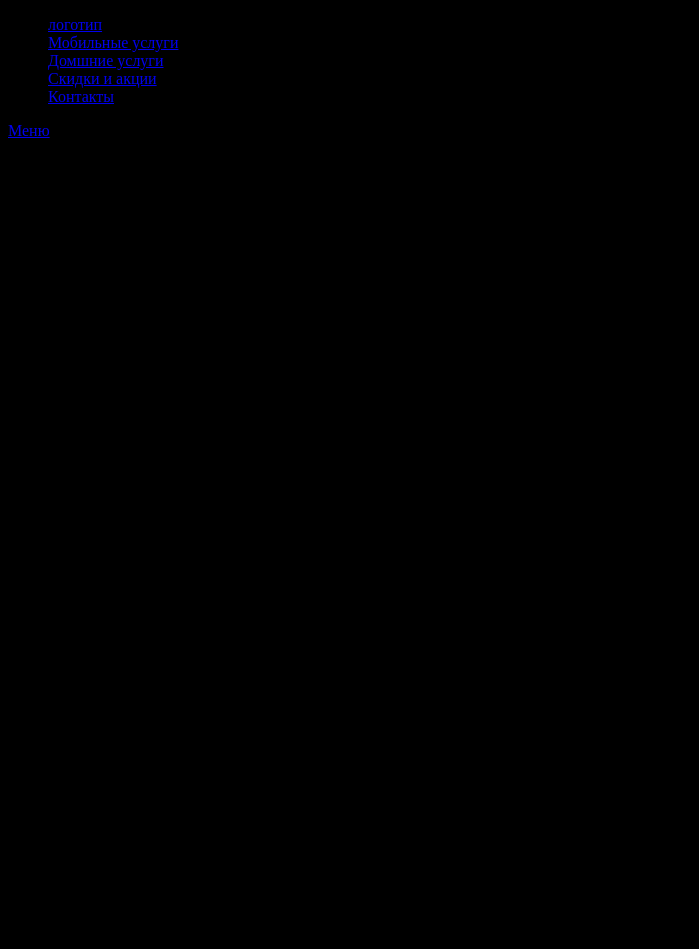
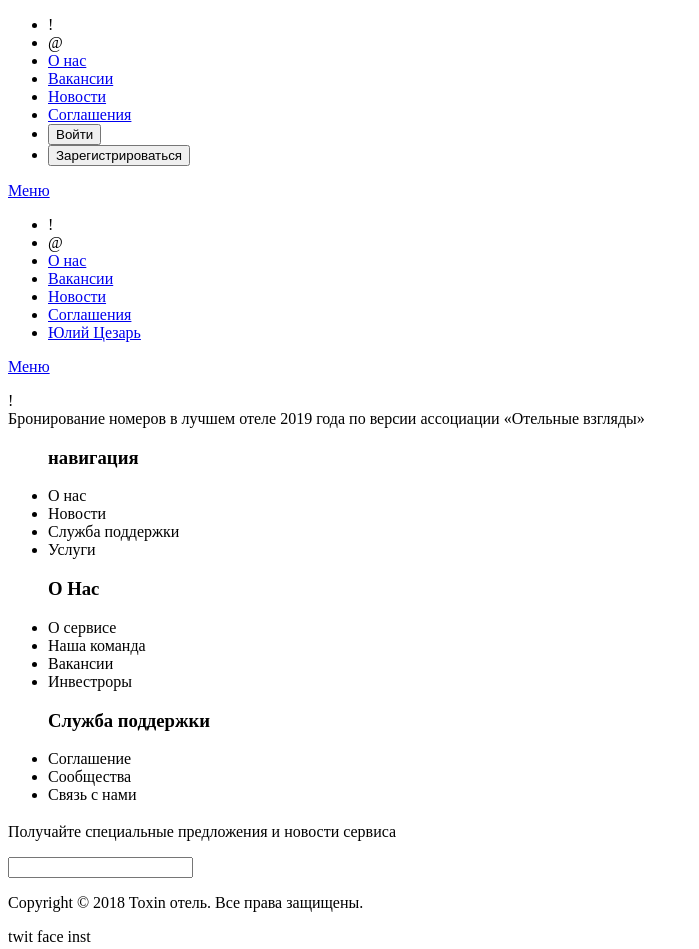
Before and after one commit to AlexaaaAl/The-2nd-task, a plain HTML site: page home.html in a window 1280 px wide. Shown: the whole page, without its empty margins (0-699 px from the left). Before the commit the page ends 800 px from the top, so only its background shows below. Drawn offline with Linux system fonts and the light colour scheme.

Commit message:
Страница headers & footer
разметка без css

```diff
--- a/home.html
+++ b/home.html
@@ -2,26 +2,79 @@
 <html lang="en">
   <head>
     <meta charset="utf-8">
-    <title>Mogo</title>
+    <title>Headers</title>
     <link rel="stylesheet" href="style.css">
     <link rel="stylesheet" href="">
   </head>
   <body>
   	<header>
-  		<nav class="clearfix">
-				<ul class="clearfix">
-					<li><a href="#">логотип</a></li>
-					<li><a href="#">Мобильные услуги</a></li>
-					<li><a href="#">Домшние услуги</a></li>
-					<li><a href="#">Скидки и акции</a></li>
-					<li><a href="#">Контакты</a></li>
+  		<nav class="headers">
+				<ul class="headers-ul">
+          <li class ="logo"> !</li>
+          <li class ="logo head"> @</li>
+					<li class="nav-header"><a href="#">О нас</a></li>
+					<li class="nav-header"><a href="#">Вакансии</a></li>
+					<li class="nav-header"><a href="#">Новости</a></li>
+					<li class="nav-header"><a href="#">Соглашения</a></li>
+					<li class="nav-header"><button class="button-login">Войти</button></li>
+          <li class="nav-header"><button class="button-login">Зарегистрироваться</button></li>
 				</ul>
-			<a href="#" id="pull">Меню</a>
-		</nav>
+			 <a href="#" id="pull">Меню</a>
+		  </nav>
+      <div>
+      <nav class="headers">
+        <ul class="headers-ul">
+          <li class ="logo"> !</li>
+          <li class ="logo head"> @</li>
+          <li class="nav-header"><a href="#" >О нас</a></li>
+          <li class="nav-header"><a href="#">Вакансии</a></li>
+          <li class="nav-header"><a href="#">Новости</a></li>
+          <li class="nav-header"><a href="#">Соглашения</a></li>
+          <li class="nav-header"><a href="#">Юлий Цезарь</a></li>
+        </ul>
+       <a href="#" id="pull">Меню</a>
+      </nav>
+    </div>
   	</header>
     <main>
     </main>
     <footer>
+      <div class="grid-container">
+        <p><a class ="logo">!</a> <br>Бронирование номеров в лучшем отеле 2019 года по версии ассоциации «Отельные взгляды» </p>
+        <p>
+          <ul><h3 class="upper">навигация</h3>
+            <li>О нас</li>
+            <li>Новости</li>
+            <li>Служба поддержки</li>
+            <li>Услуги</li>
+          </ul>
+        </p>
+        <p> <ul><h3 class="upper">О Нас</h3>
+            <li>О сервисе</li>
+            <li>Наша команда</li>
+            <li>Вакансии</li>
+            <li>Инвестроры</li>
+          </ul>
+        </p>
+        <p> <ul><h3 class="upper">Служба поддержки</h3>
+            <li>Соглашение</li>
+            <li>Сообщества</li>
+            <li>Cвязь с нами</li>
+          </ul>
+        </p>
+        <p><h3 class="upper"></h3>
+          <p class="text"> Получайте специальные предложения и новости сервиса</p>
+          <input>
+        </p>
+        <div class="footer-copyright">
+          <p>Copyright &copy; 2018 Toxin отель. Все права защищены.</p>
+          <a class="chat">twit</a>
+          <a class="chat">face</a>
+          <a class="chat">inst</a>
+        </div>
+      </div>
+      <div class="grid-container copyright">
+      </div>
     </footer>
   </body>
 </html>
--- a/style.css
+++ b/style.css
@@ -1,3 +1,2 @@
 body{
-	background: black;
 }
```
